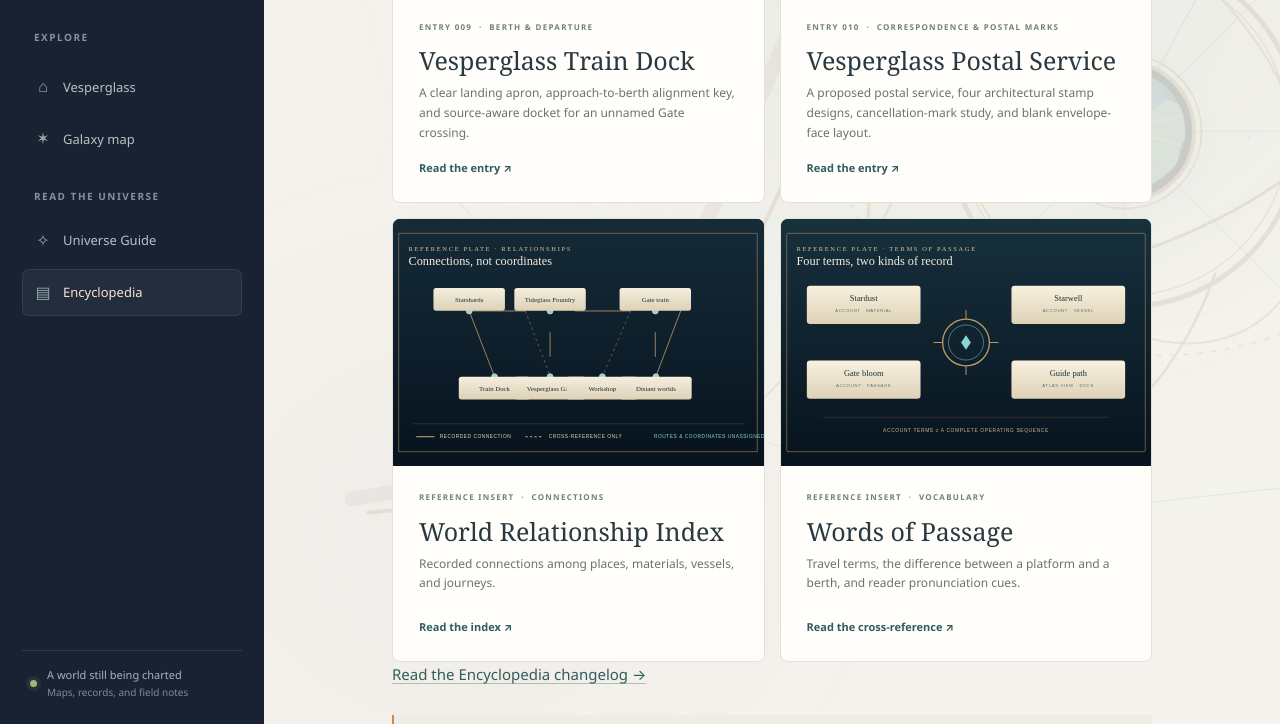
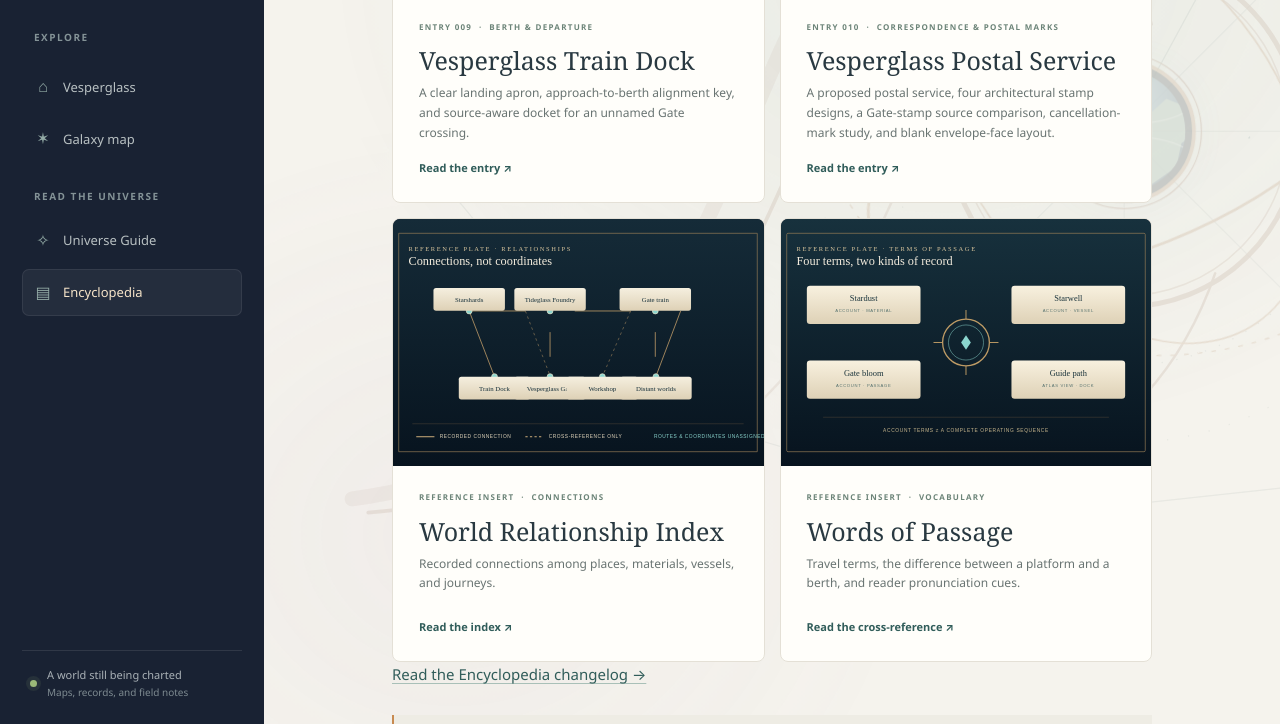
Before and after one commit to vesperglass/vesperglass.github.io, a Jekyll site: the page built from library.md, in a window 1280 px wide and 900 px high, scrolled down 2656 px, cut to the strip 176-900 px from the top of the window. Built offline with Jekyll 4.4.1, drawn with Linux system fonts in a browser that asks for light colours.

Commit message:
Trace Gate stamp motif to source folio

```diff
--- a/assets/site.js
+++ b/assets/site.js
@@ -13,7 +13,7 @@
     { title: "Star Archive", url: "/library/star-archive/", summary: "A reference room for knowledge of the sky, with a shelf-content boundary card and evidence matrix for the proposed Unfixed Meridian chart.", terms: "star archive books maps memory library shelves radial stacks central reading table chart cabinet shelf number collection titles subject division catalog Unfixed Meridian annotations uncertain reading unverified place evidence provenance source title scope maker compiler date coordinates" },
     { title: "The Vesperglass Gate", url: "/library/vesperglass-gate/", summary: "The detached Gate platform, pictured aperture, bloom account, and two contrasting proposed threshold recollections.", terms: "vesperglass gate portal transit galaxy ring aperture arch cutaway construction bloom opening crossing keeper traveler hush singing recollection threshold sound" },
     { title: "Vesperglass Train Dock", url: "/library/train-dock/", summary: "A clear landing apron, alongside berth, proposed approach-to-berth alignment key, and journey docket that separates departure, Gate bloom, and emergence from unrecorded itinerary details.", terms: "train dock berth station locomotive platform train journey docket departure crossing Gate bloom emergence passage itinerary date time passenger destination schedule duration cargo manifest route guide path alignment approach curve alongside offset orientation" },
-    { title: "Vesperglass Postal Service", url: "/library/postal-service/", summary: "A proposed postal service, architectural seal, four-stamp issue, cancellation marks, and blank envelope-face layout.", terms: "postal service post postage stamp seal cancellation mark postmark mail correspondence letter envelope sender addressee Gate Workshop Observatory Compass Garden Tideglass Foundry" },
+    { title: "Vesperglass Postal Service", url: "/library/postal-service/", summary: "A proposed postal service, four architectural stamp designs, a Gate-stamp source comparison, cancellation marks, and blank envelope-face layout.", terms: "postal service post postage stamp seal cancellation mark postmark mail correspondence letter envelope sender addressee Gate ring motif architectural source crown star bands perforation stamp design plate Workshop Observatory Compass Garden Tideglass Foundry" },
     { title: "Words of Passage", url: "/library/words-of-passage/", summary: "A reference to travel terms, the distinction between platforms and berth, and reader pronunciation cues.", terms: "stardust starwell gate bloom guide path passage train dock platform floating place berth alongside gate platform crossing route pronunciation how to say stress syllables Vesperglass Tideglass" }
   ];
   const dialog = document.getElementById("search-dialog");
--- a/library.md
+++ b/library.md
@@ -54,7 +54,7 @@
   </a>
   <a class="library-entry-card" href="{{ '/library/postal-service/' | relative_url }}">
     <span class="library-card-art"><img src="{{ '/assets/library/postal-stamp-collection.png' | relative_url }}" alt="Four proposed Vesperglass postage stamps depict the Gate, Observatory, Compass Garden, and Tideglass Foundry." loading="lazy"></span>
-    <span class="library-entry-copy"><span class="library-entry-number">ENTRY 010 &nbsp;·&nbsp; CORRESPONDENCE &amp; POSTAL MARKS</span><strong>Vesperglass Postal Service</strong><span>A proposed postal service, four architectural stamp designs, cancellation-mark study, and blank envelope-face layout.</span><span class="library-read">Read the entry <span aria-hidden="true">↗</span></span></span>
+    <span class="library-entry-copy"><span class="library-entry-number">ENTRY 010 &nbsp;·&nbsp; CORRESPONDENCE &amp; POSTAL MARKS</span><strong>Vesperglass Postal Service</strong><span>A proposed postal service, four architectural stamp designs, a Gate-stamp source comparison, cancellation-mark study, and blank envelope-face layout.</span><span class="library-read">Read the entry <span aria-hidden="true">↗</span></span></span>
   </a>
   <a class="library-entry-card" href="{{ '/library/relationships/' | relative_url }}">
     <span class="library-card-art"><img src="{{ '/assets/library/relationships-plate.svg' | relative_url }}" alt="A diagram of recorded links among Vesperglass places, materials, and the Gate train." loading="lazy"></span>
```
Also changed, not shown: ENCYCLOPEDIA_BACKLOG.md (+3 -2 lines), library/changelog.md (+1 -0 lines), library/postal-service.md (+22 -0 lines).
